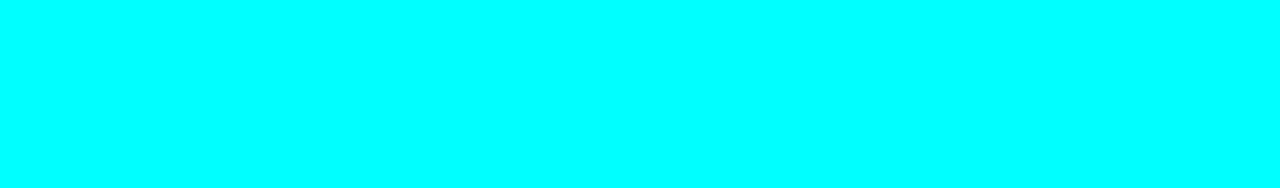
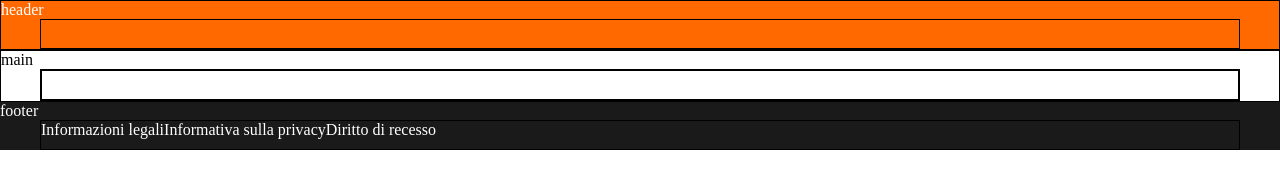
Before and after one commit to burillu/html-css-boolando, a plain HTML site: page index.html in a window 1280 px wide. Drawn offline with Linux system fonts and the light colour scheme.

Commit message:
creata sturttura principale html

```diff
--- a/css/style.css
+++ b/css/style.css
@@ -1,3 +1,48 @@
-body{
-    background-color: aqua;
+
+/* general */
+
+:root {
+	--color-primary-color: #ff6900;
+	--color-secondary-color: #ffffff;
+	--color-contrast-color: #1a1a1a;
+	--color-flag-discont: #ff0000;
+	--color-flag-eco: #008000;
 }
+
+*{
+    margin: 0;
+    padding:0;
+    box-sizing: border-box;
+}
+ul{
+    list-style-type: none;
+}
+
+/* utility */
+.debug{
+    border: 1px solid black;
+    min-height: 30px;
+}
+.text-secondary{
+    color: var(--color-secondary-color);
+}
+.content{
+    max-width: 1200px;
+    margin:0 auto;
+}
+/* Flex */
+
+.d-flex{
+    display: flex;
+    flex-flow: row wrap;
+}
+
+/* header */
+header{
+    background-color: var(--color-primary-color);
+}
+
+/* footer */
+footer{
+    background-color: var(--color-contrast-color);
+}
--- a/index.html
+++ b/index.html
@@ -13,13 +13,75 @@ All'hover sul cuoricino, questo diventa rosso -->
 
 <!DOCTYPE html>
 <html lang="en">
+
 <head>
     <meta charset="UTF-8">
     <meta name="viewport" content="width=device-width, initial-scale=1.0">
     <link rel="stylesheet" href="css/style.css">
     <title>Boolando</title>
 </head>
+
 <body>
+    <header class="text-secondary debug">
+        header
+        <div class="content debug">
 
+        </div>
+    </header>
+    <main class="debug">
+        main
+        <!-- div content -->
+        <div class="content debug">
+            <!-- contenitore cards flex -->
+            <div class="cards-container debug">
+                <!-- card  -->
+                <div class="card">
+                    <!-- div contenitore immagine -->
+                    <div class="img-container">
+
+                    </div>
+                    <!-- div con descrizione e prezzo articolo -->
+                    <div class="descripion-content">
+
+                        <ul class="description">
+                            <li><span class="brand-name"></span></li>
+                            <li>
+                                <h3 class="itm-title"></h3>
+                            </li>
+                            <li><span class="price"></span><span class="old-price"></span></li>
+                        </ul>
+                    </div>
+                </div>
+            </div>
+        </div>
+    </main>
+    <footer class="text-secondary">
+        footer
+        <div class="content debug">
+            <!-- div con informazioni legali -->
+            <div class="title-legal-social">
+                <h3></h3>
+                <ul class="d-flex">
+                    <li>Informazioni legali</li>
+                    <li>Informativa sulla privacy</li>
+                    <li>Diritto di recesso</li>
+                </ul>
+            </div>
+            <!-- div con lista di link social -->
+            <div class="title-legal-social">
+                <h4></h4>
+                <!-- lista con icone social -->
+                <ul class="d-flex">
+                    <li></li>
+                    <li></li>
+                    <li></li>
+                    <li></li>
+                    <li></li>
+                </ul>
+
+            </div>
+        </div>
+    </footer>
 </body>
+
 </html>
```
